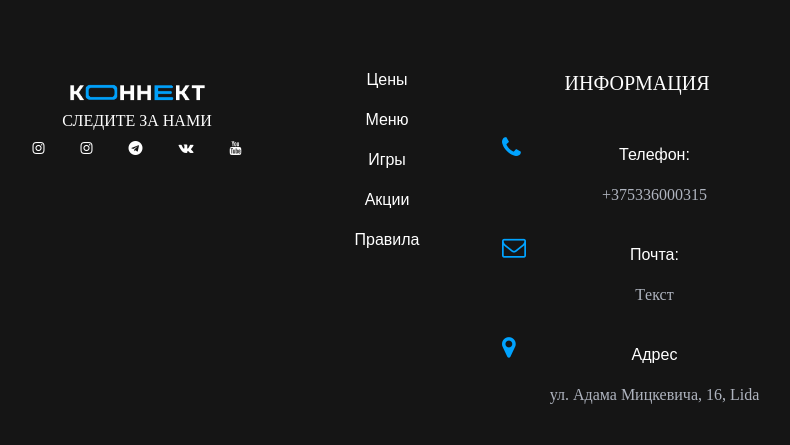
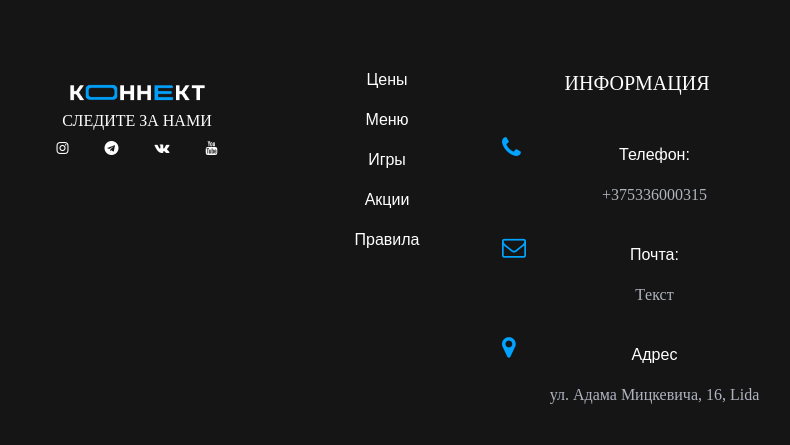
Before and after one commit to ArtemRuslanovich/----------, a Django app: page /gallery in a window 1280 px wide. Shown: the part 1220-1665 px from the top of the page, without its empty margins (53-843 px from the left). Run offline with Django 5.2, Linux system fonts and the light colour scheme; some libraries are stand-ins or nearby versions; some web fonts are replaced.

Commit message:
fix links

```diff
--- a/myproject/myapp/templates/gallery.html
+++ b/myproject/myapp/templates/gallery.html
@@ -47,10 +47,10 @@
             </div>
             <div class="top-social">
                 <a>+375336000315</a>
-                <a href="https://www.instagram.com/connect_lida/"><i class="fa fa-instagram"></i></a>
-                <a href="https://t.me/connect_lida"><i class="fa fa-telegram"></i></a>
-                <a href="https://vk.com/connect_lida"><i class="fa fa-vk"></i></a>
-                <a href="https://www.youtube.com/@connectcyberclub"><i class="fa fa-youtube"></i></a>
+                <a target="_blank" href="https://www.instagram.com/connect_lida/"><i class="fa fa-instagram"></i></a>
+                <a target="_blank" href="https://t.me/connect_lida"><i class="fa fa-telegram"></i></a>
+                <a target="_blank" href="https://vk.com/connect_lida"><i class="fa fa-vk"></i></a>
+                <a target="_blank" href="https://www.youtube.com/@connectcyberclub"><i class="fa fa-youtube"></i></a>
             </div>
             <div class="container">
                 <div class="nav-menu">
@@ -224,7 +224,7 @@
                         <h3>Забронируй ПК уже сейчас!</h3>
                         <p>Мы всегда рады приветствовать игроков в нашем клубе!</p>
                     </div>
-                    <a href="https://www.instagram.com/connect_lida/" class="primary-btn cta-btn">Забронировать</a>
+                    <a target="_blank" href="https://www.instagram.com/connect_lida/" class="primary-btn cta-btn">Забронировать</a>
                 </div>
             </div>
         </div>
@@ -242,11 +242,10 @@
                         </a>
                         <div class="social-links">
                             <h6>Следите за нами</h6>
-                            <a href="https://www.instagram.com/connect_lida/"><i class="fa fa-instagram"></i></a>
-                            <a href="https://www.instagram.com/connect_lida/"><i class="fa fa-instagram"></i></a>
-                            <a href="https://t.me/connect_lida"><i class="fa fa-telegram"></i></a>
-                            <a href="https://vk.com/connect_lida"><i class="fa fa-vk"></i></a>
-                            <a href="https://www.youtube.com/@connectcyberclub"><i class="fa fa-youtube"></i></a>
+                            <a target="_blank" href="https://www.instagram.com/connect_lida/"><i class="fa fa-instagram"></i></a>
+                            <a target="_blank" href="https://t.me/connect_lida"><i class="fa fa-telegram"></i></a>
+                            <a target="_blank" href="https://vk.com/connect_lida"><i class="fa fa-vk"></i></a>
+                            <a target="_blank" href="https://www.youtube.com/@connectcyberclub"><i class="fa fa-youtube"></i></a>
                         </div>
                     </div>
                 </div>
```
Also changed, not shown: myproject/myapp/templates/index.html (+13 -13 lines), myproject/myapp/templates/schedule.html (+9 -9 lines).
